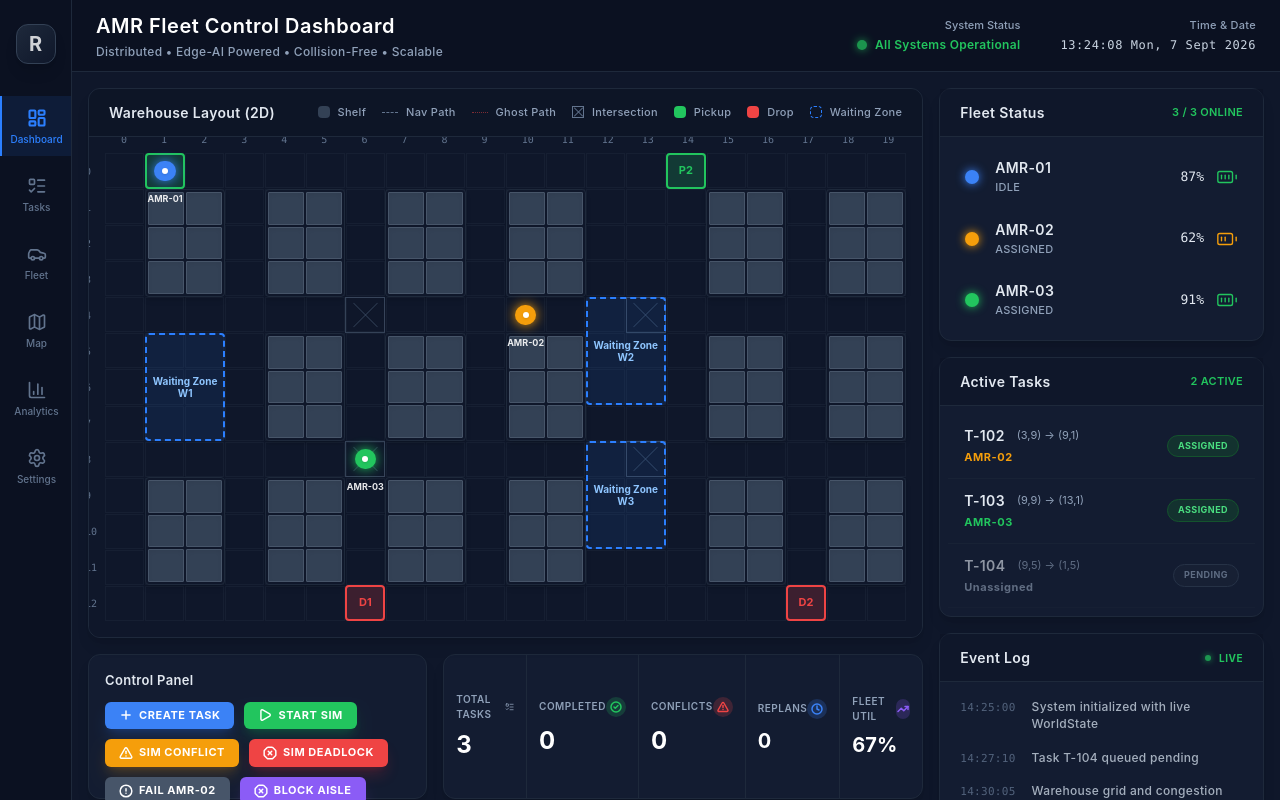
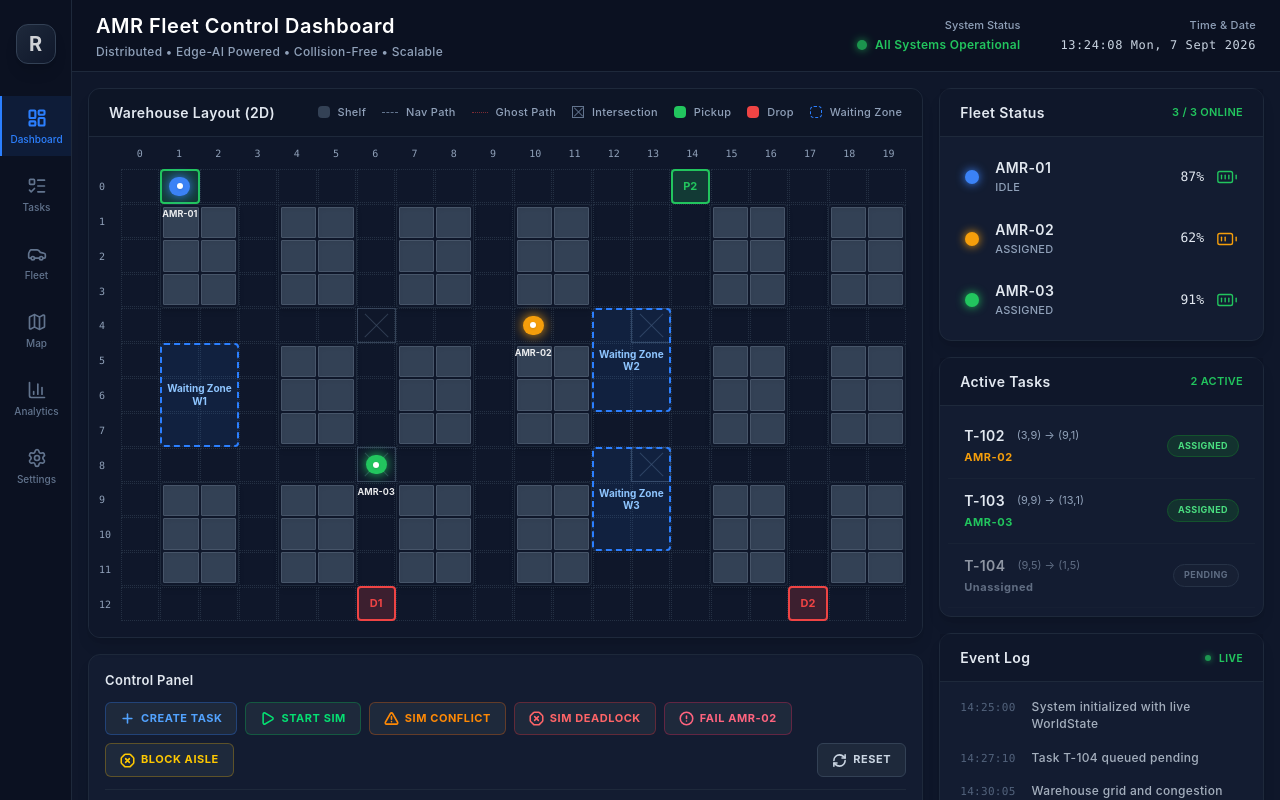
Before and after one commit to EmperorsReign05/TeamRocket, a Next.js app: page / in a window 1280 px wide. Shown: the top 800 px of the page. Built offline with nearby package versions, Linux system fonts and the light colour scheme.

Commit message:
ui updates to control panel and metrics bar

```diff
--- a/src/app/page.tsx
+++ b/src/app/page.tsx
@@ -211,7 +211,7 @@ export default function Dashboard() {
               shelfColCount={shelfColCount}
             />
 
-            <div className="h-[145px] shrink-0 flex gap-4">
+            <div className="shrink-0 flex flex-col gap-4">
               <ControlPanel
                 isSimulating={isSimulating}
                 robotCount={robotCount}
--- a/src/components/dashboard/ControlPanel.tsx
+++ b/src/components/dashboard/ControlPanel.tsx
@@ -35,49 +35,49 @@ export function ControlPanel({
   return (
     <div className="flex-1 bg-[#131c31] p-4 rounded-xl border border-[#1e293b] flex flex-col justify-between shadow-lg">
       <h3 className="font-semibold text-slate-200 text-[13px] tracking-wide mb-3">Control Panel</h3>
-      <div className="flex flex-wrap gap-2.5">
+      <div className="flex flex-wrap gap-2">
         <button
           onClick={onCreateTask}
-          className="bg-[#3b82f6] hover:bg-blue-600 text-white px-3.5 py-1.5 rounded-md text-[11px] font-bold uppercase tracking-wider flex items-center gap-1.5 transition-colors shadow-lg shadow-blue-500/20 hover:-translate-y-0.5 active:translate-y-0"
+          className="bg-[#1e293b] border border-blue-500/30 text-blue-400 hover:text-blue-300 hover:border-blue-500 hover:bg-blue-500/20 hover:shadow-[0_0_15px_rgba(59,130,246,0.4)] px-3.5 py-2 rounded-md text-[11px] font-bold uppercase tracking-wider flex items-center gap-1.5 transition-all duration-300 hover:-translate-y-0.5 active:translate-y-0 whitespace-nowrap"
         >
-          <Plus size={14} strokeWidth={2.5} /> Create Task
+          <Plus size={15} strokeWidth={2.5} /> Create Task
         </button>
         <button
           onClick={onToggleSimulation}
-          className={`hover:brightness-110 text-white px-3.5 py-1.5 rounded-md text-[11px] font-bold uppercase tracking-wider flex items-center gap-1.5 transition-all shadow-lg hover:-translate-y-0.5 active:translate-y-0 ${isSimulating ? 'bg-amber-500 shadow-amber-500/20' : 'bg-[#22c55e] shadow-green-500/20'}`}
+          className={`bg-[#1e293b] border px-3.5 py-2 rounded-md text-[11px] font-bold uppercase tracking-wider flex items-center gap-1.5 transition-all duration-300 hover:-translate-y-0.5 active:translate-y-0 whitespace-nowrap ${isSimulating ? 'border-amber-500/30 text-amber-400 hover:text-amber-300 hover:border-amber-500 hover:bg-amber-500/20 hover:shadow-[0_0_15px_rgba(245,158,11,0.4)]' : 'border-green-500/30 text-green-400 hover:text-green-300 hover:border-green-500 hover:bg-green-500/20 hover:shadow-[0_0_15px_rgba(34,197,94,0.4)]'}`}
         >
-          <Play size={14} strokeWidth={2.5} /> {isSimulating ? 'Pause Sim' : 'Start Sim'}
+          <Play size={15} strokeWidth={2.5} /> {isSimulating ? 'Pause Sim' : 'Start Sim'}
         </button>
         <button
           onClick={onSimulateConflict}
-          className="bg-[#f59e0b] hover:bg-amber-600 text-white px-3.5 py-1.5 rounded-md text-[11px] font-bold uppercase tracking-wider flex items-center gap-1.5 transition-colors shadow-lg shadow-amber-500/20 hover:-translate-y-0.5 active:translate-y-0"
+          className="bg-[#1e293b] border border-orange-500/30 text-orange-400 hover:text-orange-300 hover:border-orange-500 hover:bg-orange-500/20 hover:shadow-[0_0_15px_rgba(249,115,22,0.4)] px-3.5 py-2 rounded-md text-[11px] font-bold uppercase tracking-wider flex items-center gap-1.5 transition-all duration-300 hover:-translate-y-0.5 active:translate-y-0 whitespace-nowrap"
         >
-          <AlertTriangle size={14} strokeWidth={2.5} /> Sim Conflict
+          <AlertTriangle size={15} strokeWidth={2.5} /> Sim Conflict
         </button>
         <button
           onClick={onSimulateDeadlock}
-          className="bg-[#ef4444] hover:bg-red-600 text-white px-3.5 py-1.5 rounded-md text-[11px] font-bold uppercase tracking-wider flex items-center gap-1.5 transition-colors shadow-lg shadow-red-500/20 hover:-translate-y-0.5 active:translate-y-0"
+          className="bg-[#1e293b] border border-red-500/30 text-red-400 hover:text-red-300 hover:border-red-500 hover:bg-red-500/20 hover:shadow-[0_0_15px_rgba(239,68,68,0.4)] px-3.5 py-2 rounded-md text-[11px] font-bold uppercase tracking-wider flex items-center gap-1.5 transition-all duration-300 hover:-translate-y-0.5 active:translate-y-0 whitespace-nowrap"
         >
-          <XOctagon size={14} strokeWidth={2.5} /> Sim Deadlock
+          <XOctagon size={15} strokeWidth={2.5} /> Sim Deadlock
         </button>
         <button
           onClick={onFailAMR}
-          className="bg-[#475569] hover:bg-slate-600 text-white px-3.5 py-1.5 rounded-md text-[11px] font-bold uppercase tracking-wider flex items-center gap-1.5 transition-colors hover:-translate-y-0.5 active:translate-y-0"
+          className="bg-[#1e293b] border border-rose-500/30 text-rose-400 hover:text-rose-300 hover:border-rose-500 hover:bg-rose-500/20 hover:shadow-[0_0_15px_rgba(244,63,94,0.4)] px-3.5 py-2 rounded-md text-[11px] font-bold uppercase tracking-wider flex items-center gap-1.5 transition-all duration-300 hover:-translate-y-0.5 active:translate-y-0 whitespace-nowrap"
         >
-          <AlertCircle size={14} strokeWidth={2.5} /> Fail AMR-02
+          <AlertCircle size={15} strokeWidth={2.5} /> Fail AMR-02
         </button>
         <button
           onClick={onBlockAisle}
-          className="bg-[#8b5cf6] hover:bg-purple-600 text-white px-3.5 py-1.5 rounded-md text-[11px] font-bold uppercase tracking-wider flex items-center gap-1.5 transition-colors shadow-lg shadow-purple-500/20 hover:-translate-y-0.5 active:translate-y-0"
+          className="bg-[#1e293b] border border-yellow-500/30 text-yellow-400 hover:text-yellow-300 hover:border-yellow-500 hover:bg-yellow-500/20 hover:shadow-[0_0_15px_rgba(234,179,8,0.4)] px-3.5 py-2 rounded-md text-[11px] font-bold uppercase tracking-wider flex items-center gap-1.5 transition-all duration-300 hover:-translate-y-0.5 active:translate-y-0 whitespace-nowrap"
         >
-          <XOctagon size={14} strokeWidth={2.5} /> Block Aisle
+          <XOctagon size={15} strokeWidth={2.5} /> Block Aisle
         </button>
         <div className="flex-1"></div>
         <button
           onClick={onReset}
-          className="bg-[#1e293b] hover:bg-[#334155] border border-[#334155] text-slate-300 px-3.5 py-1.5 rounded-md text-[11px] font-bold uppercase tracking-wider flex items-center gap-1.5 transition-colors hover:-translate-y-0.5 active:translate-y-0"
+          className="bg-[#1e293b] border border-[#334155] text-slate-300 hover:text-white hover:border-slate-400 hover:bg-slate-700/50 hover:shadow-[0_0_15px_rgba(148,163,184,0.4)] px-3.5 py-2 rounded-md text-[11px] font-bold uppercase tracking-wider flex items-center gap-1.5 transition-all duration-300 hover:-translate-y-0.5 active:translate-y-0 whitespace-nowrap"
         >
-          <RefreshCw size={14} strokeWidth={2.5} /> Reset
+          <RefreshCw size={15} strokeWidth={2.5} /> Reset
         </button>
       </div>
 
--- a/src/components/dashboard/MetricsBar.tsx
+++ b/src/components/dashboard/MetricsBar.tsx
@@ -1,7 +1,7 @@
 'use client';
 
 import React from 'react';
-import { ListTodo, CheckCircle2, AlertTriangle, Clock, TrendingUp } from 'lucide-react';
+import { ListTodo, CheckCircle2, AlertTriangle, Clock, TrendingUp, BatteryMedium } from 'lucide-react';
 import type { Task, RobotState, PathfindingMetrics } from '@/core/types';
 
 interface MetricsBarProps {
@@ -14,55 +14,66 @@ export function MetricsBar({ tasks, robots, metrics }: MetricsBarProps) {
   const completedCount = tasks.filter(t => t.status === 'completed').length;
   const activeCount = robots.filter(r => r.status === 'moving' || r.status === 'assigned' || r.status === 'waiting').length;
   const fleetUtil = robots.length > 0 ? `${Math.round((activeCount / robots.length) * 100)}%` : '0%';
+  const avgBattery = robots.length > 0 ? `${Math.round(robots.reduce((sum, r) => sum + r.battery, 0) / robots.length)}%` : '0%';
 
   return (
-    <div className="w-[480px] bg-[#131c31] rounded-xl border border-[#1e293b] flex shadow-lg divide-x divide-[#1e293b]">
+    <div className="w-full bg-[#131c31] rounded-xl border border-[#1e293b] flex shadow-lg divide-x divide-[#1e293b]">
       <div className="flex-1 p-3 flex flex-col justify-center gap-1 transition-all">
-        <div className="flex items-center justify-between text-slate-400">
-          <span className="text-[10px] font-semibold uppercase tracking-wider">Total Tasks</span>
-          <ListTodo size={14} />
+        <div className="flex items-center justify-between text-slate-400 gap-1">
+          <span className="text-[10px] font-semibold uppercase tracking-wide whitespace-nowrap overflow-hidden text-ellipsis">Total Tasks</span>
+          <ListTodo size={14} className="shrink-0" />
         </div>
-        <div className="text-2xl font-bold text-white mt-1">{tasks.length}</div>
+        <div className="text-3xl font-bold text-white mt-1">{tasks.length}</div>
       </div>
 
       <div className="flex-1 p-3 flex flex-col justify-center gap-1 transition-all">
-        <div className="flex items-center justify-between text-[#22c55e]">
-          <span className="text-[10px] font-semibold uppercase tracking-wider text-slate-400">Completed</span>
-          <div className="w-5 h-5 rounded-full bg-[#22c55e]/20 flex items-center justify-center">
+        <div className="flex items-center justify-between text-[#22c55e] gap-1">
+          <span className="text-[10px] font-semibold uppercase tracking-wide text-slate-400 whitespace-nowrap overflow-hidden text-ellipsis">Completed</span>
+          <div className="w-5 h-5 rounded-full bg-[#22c55e]/20 flex items-center justify-center shrink-0">
             <CheckCircle2 size={12} strokeWidth={3} />
           </div>
         </div>
-        <div className="text-2xl font-bold text-white mt-1">{completedCount}</div>
+        <div className="text-3xl font-bold text-white mt-1">{completedCount}</div>
       </div>
 
       <div className="flex-1 p-3 flex flex-col justify-center gap-1 transition-all">
-        <div className="flex items-center justify-between text-[#ef4444]">
-          <span className="text-[10px] font-semibold uppercase tracking-wider text-slate-400">Conflicts</span>
-          <div className="w-5 h-5 rounded-full bg-[#ef4444]/20 flex items-center justify-center">
+        <div className="flex items-center justify-between text-[#ef4444] gap-1">
+          <span className="text-[10px] font-semibold uppercase tracking-wide text-slate-400 whitespace-nowrap overflow-hidden text-ellipsis">Conflicts</span>
+          <div className="w-5 h-5 rounded-full bg-[#ef4444]/20 flex items-center justify-center shrink-0">
             <AlertTriangle size={12} strokeWidth={3} />
           </div>
         </div>
-        <div className="text-2xl font-bold text-white mt-1">{metrics.conflictCount}</div>
+        <div className="text-3xl font-bold text-white mt-1">{metrics.conflictCount}</div>
       </div>
 
       <div className="flex-1 p-3 flex flex-col justify-center gap-1">
-        <div className="flex items-center justify-between text-[#3b82f6]">
-          <span className="text-[10px] font-semibold uppercase tracking-wider text-slate-400">Replans</span>
-          <div className="w-5 h-5 rounded-full bg-[#3b82f6]/20 flex items-center justify-center">
+        <div className="flex items-center justify-between text-[#3b82f6] gap-1">
+          <span className="text-[10px] font-semibold uppercase tracking-wide text-slate-400 whitespace-nowrap overflow-hidden text-ellipsis">Replans</span>
+          <div className="w-5 h-5 rounded-full bg-[#3b82f6]/20 flex items-center justify-center shrink-0">
             <Clock size={12} strokeWidth={3} />
           </div>
         </div>
-        <div className="text-xl font-bold text-white mt-1">{metrics.replans}</div>
+        <div className="text-2xl font-bold text-white mt-1">{metrics.replans}</div>
       </div>
 
       <div className="flex-1 p-3 flex flex-col justify-center gap-1">
-        <div className="flex items-center justify-between text-[#8b5cf6]">
-          <span className="text-[10px] font-semibold uppercase tracking-wider text-slate-400">Fleet Util</span>
-          <div className="w-5 h-5 rounded-full bg-[#8b5cf6]/20 flex items-center justify-center">
+        <div className="flex items-center justify-between text-[#8b5cf6] gap-1">
+          <span className="text-[10px] font-semibold uppercase tracking-wide text-slate-400 whitespace-nowrap overflow-hidden text-ellipsis">Fleet Util</span>
+          <div className="w-5 h-5 rounded-full bg-[#8b5cf6]/20 flex items-center justify-center shrink-0">
             <TrendingUp size={12} strokeWidth={3} />
           </div>
         </div>
-        <div className="text-xl font-bold text-white mt-1">{fleetUtil}</div>
+        <div className="text-2xl font-bold text-white mt-1">{fleetUtil}</div>
+      </div>
+
+      <div className="flex-1 p-3 flex flex-col justify-center gap-1">
+        <div className="flex items-center justify-between text-[#14b8a6] gap-1">
+          <span className="text-[10px] font-semibold uppercase tracking-wide text-slate-400 whitespace-nowrap overflow-hidden text-ellipsis">Avg Battery</span>
+          <div className="w-5 h-5 rounded-full bg-[#14b8a6]/20 flex items-center justify-center shrink-0">
+            <BatteryMedium size={12} strokeWidth={3} />
+          </div>
+        </div>
+        <div className="text-2xl font-bold text-white mt-1">{avgBattery}</div>
       </div>
     </div>
   );
--- a/src/components/dashboard/WarehouseMap.tsx
+++ b/src/components/dashboard/WarehouseMap.tsx
@@ -81,7 +81,7 @@ export function WarehouseMap({
       </div>
 
       {/* Actual Map Grid */}
-      <div className="flex-1 bg-[#0f172a] p-4 flex items-center justify-center overflow-hidden">
+      <div className="flex-1 bg-[#0f172a] pt-8 pl-8 pr-4 pb-4 flex items-center justify-center overflow-hidden">
          <div className="warehouse-map w-full h-full relative" style={{
              display: 'grid',
              gridTemplateColumns: `repeat(${WAREHOUSE_WIDTH}, minmax(0, 1fr))`,
@@ -90,15 +90,15 @@ export function WarehouseMap({
          }}>
             {/* Grid Background Lines */}
             {Array.from({ length: WAREHOUSE_WIDTH * WAREHOUSE_HEIGHT }).map((_, i) => (
-                <div key={i} className="border border-[#1e293b]/50"></div>
+                <div key={i} className="border border-dotted border-[#334155]/60"></div>
             ))}
 
             {/* Coordinate Labels */}
             {Array.from({ length: WAREHOUSE_WIDTH }).map((_, i) => (
-                <div key={`col-${i}`} className="absolute top-[-20px] text-[10px] text-slate-500 font-mono" style={{ left: `calc((100%/${WAREHOUSE_WIDTH}) * ${i} + (100%/(${WAREHOUSE_WIDTH} * 2)) - 4px)` }}>{i}</div>
+                <div key={`col-${i}`} className="absolute top-[-22px] text-[10px] text-slate-400 font-mono" style={{ left: `calc((100%/${WAREHOUSE_WIDTH}) * ${i} + (100%/(${WAREHOUSE_WIDTH} * 2)) - 4px)` }}>{i}</div>
             ))}
             {Array.from({ length: WAREHOUSE_HEIGHT }).map((_, i) => (
-                <div key={`row-${i}`} className="absolute left-[-20px] text-[10px] text-slate-500 font-mono" style={{ top: `calc((100%/${WAREHOUSE_HEIGHT}) * ${i} + (100%/(${WAREHOUSE_HEIGHT} * 2)) - 6px)` }}>{i}</div>
+                <div key={`row-${i}`} className="absolute left-[-22px] text-[10px] text-slate-400 font-mono" style={{ top: `calc((100%/${WAREHOUSE_HEIGHT}) * ${i} + (100%/(${WAREHOUSE_HEIGHT} * 2)) - 6px)` }}>{i}</div>
             ))}
 
             {displayedShelfBlocks.map(block => renderShelf(block[0], block[1], block[2], block[3]))}
```
